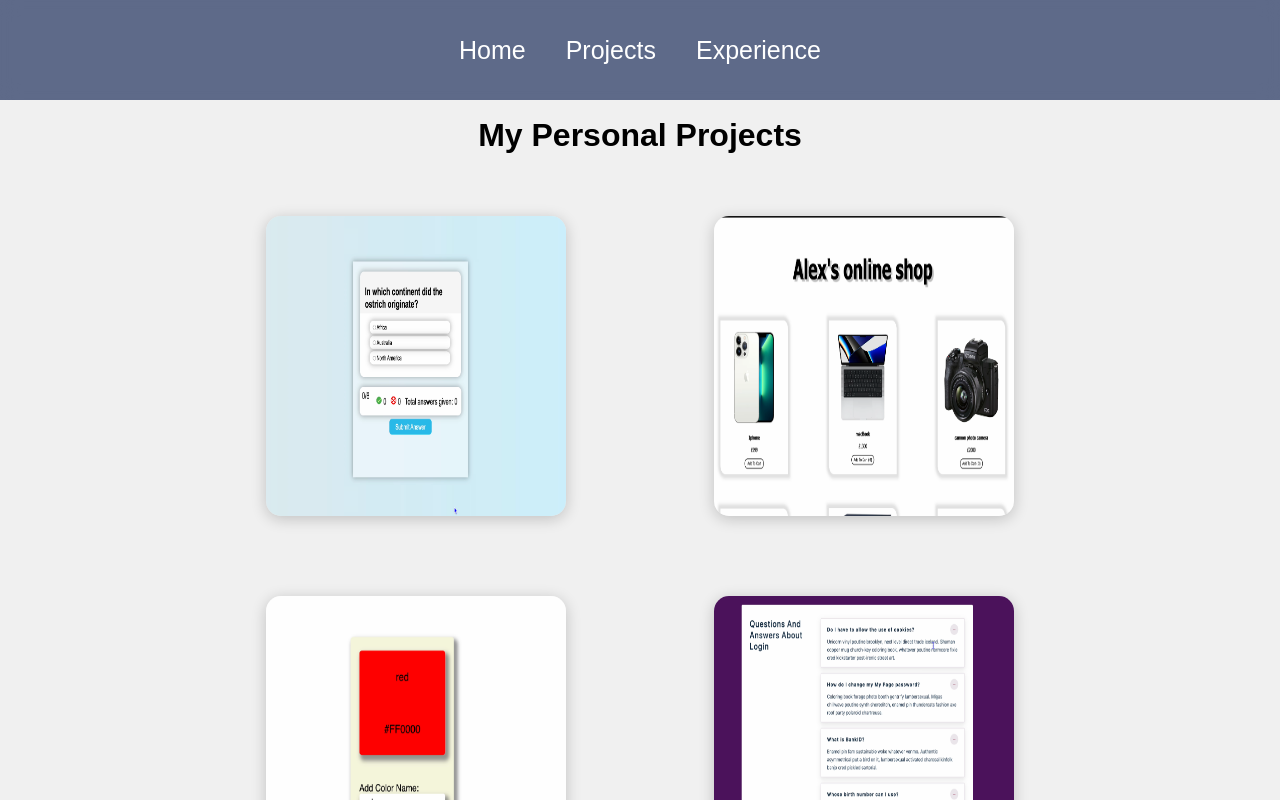
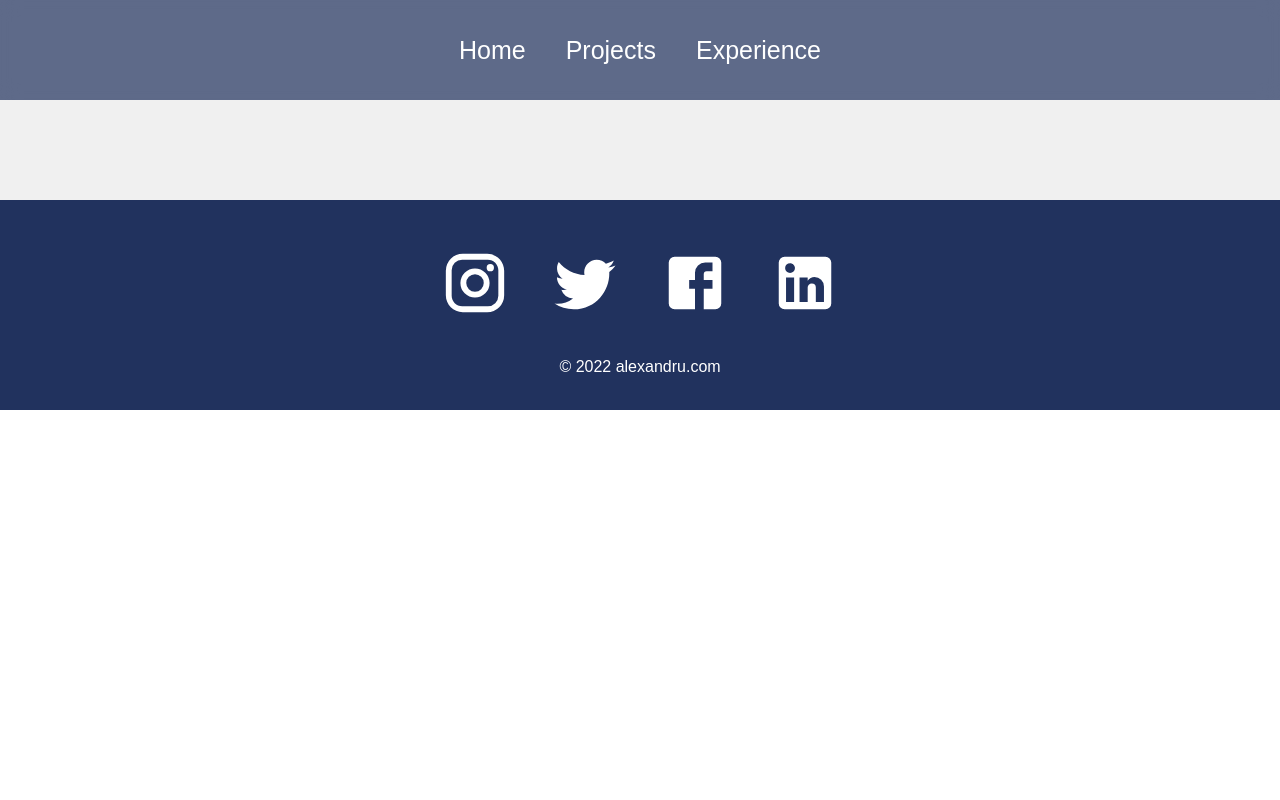
Before and after one commit to alexsjob89/my-react-portofolio, a React (Create React App) app: page /projects in a window 1280 px wide. Shown: the top 800 px of the page. Built offline with nearby package versions, Linux system fonts and the light colour scheme.

Commit message:
working on 404 error

```diff
--- a/package.json
+++ b/package.json
@@ -1,5 +1,5 @@
 {
-    "homepage": "https://github.com/alexsjob89/my-react-portofolio",
+    "homepage": "https://alexandrudorultan.co.uk",
     "name": "alex-portofolio",
     "version": "0.1.0",
     "private": true,
--- a/src/App.jsx
+++ b/src/App.jsx
@@ -9,14 +9,15 @@ import ProjectDisplay from "./pages/ProjectDisplay";
 import Projects from "./pages/Projects";
 
 function App() {
+
   return (
     <div className="App">
       <Router>
         <Navbar />
         <Routes>
           <Route path="/" element={<Home />} />
-          <Route path="/projects" element={<Projects />} />
-          <Route path="/project/:id" element={<ProjectDisplay />} />
+          <Route path="/projects/: id" element={<Projects />} />
+          <Route path="/project" element={<ProjectDisplay />} />
           <Route path="/experience" element={<Experience />} />
           <Route path="/ContactUs" element={<ContactUs />} />
         </Routes>
--- a/src/pages/Projects.jsx
+++ b/src/pages/Projects.jsx
@@ -1,12 +1,11 @@
 import React from "react";
-import {useNavigate,useParams} from "react-router-dom";
+import {useNavigate} from "react-router-dom";
 import ProjectItem from "../components/ProjectItem";
 import {ProjectList} from "../helper/ProjectList";
 import "../styles/projects.css";
 
 function Projects() {
   const navigate = useNavigate();
-  const  params = useParams(navigate)
 
   return (
     <div className="projects" onClick={() => {
```
